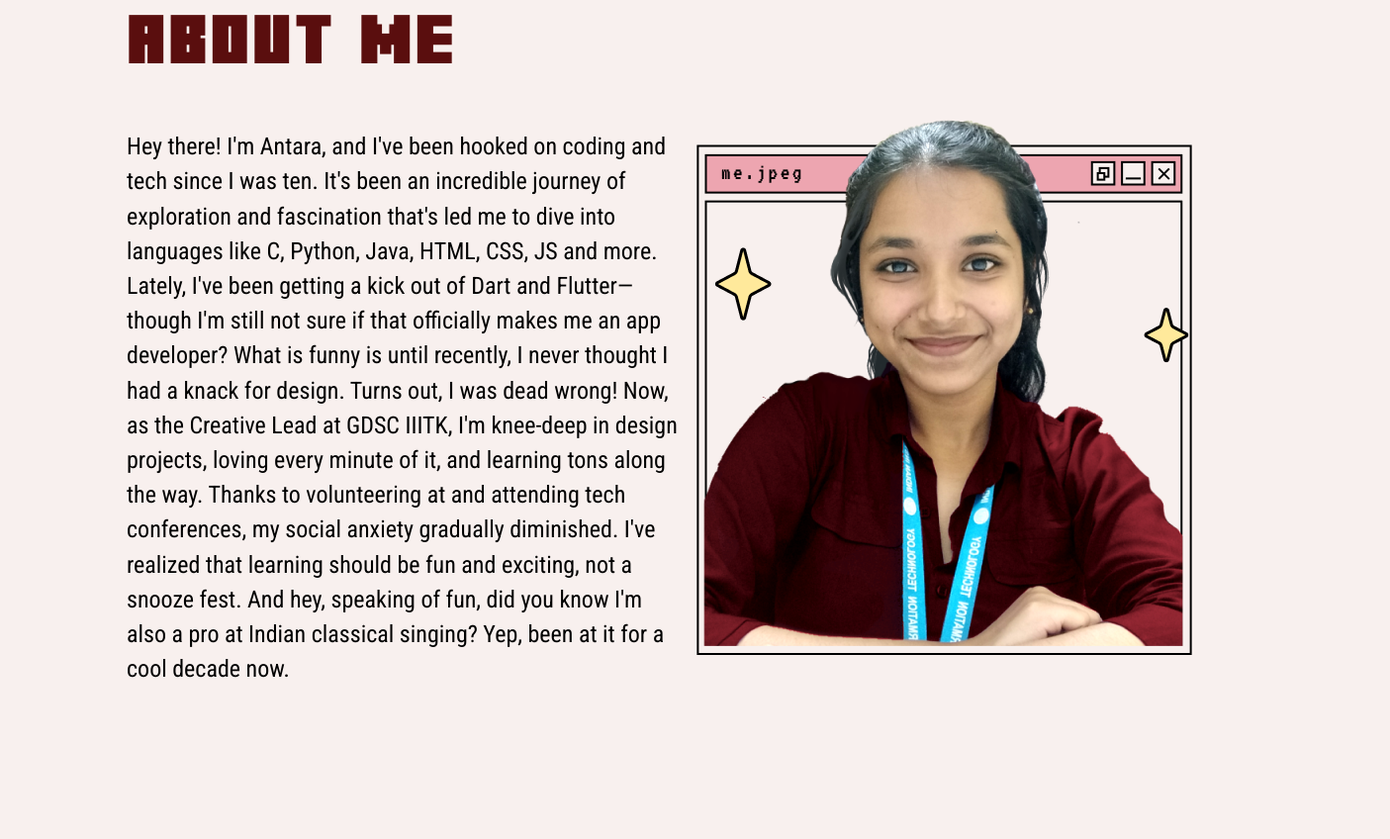
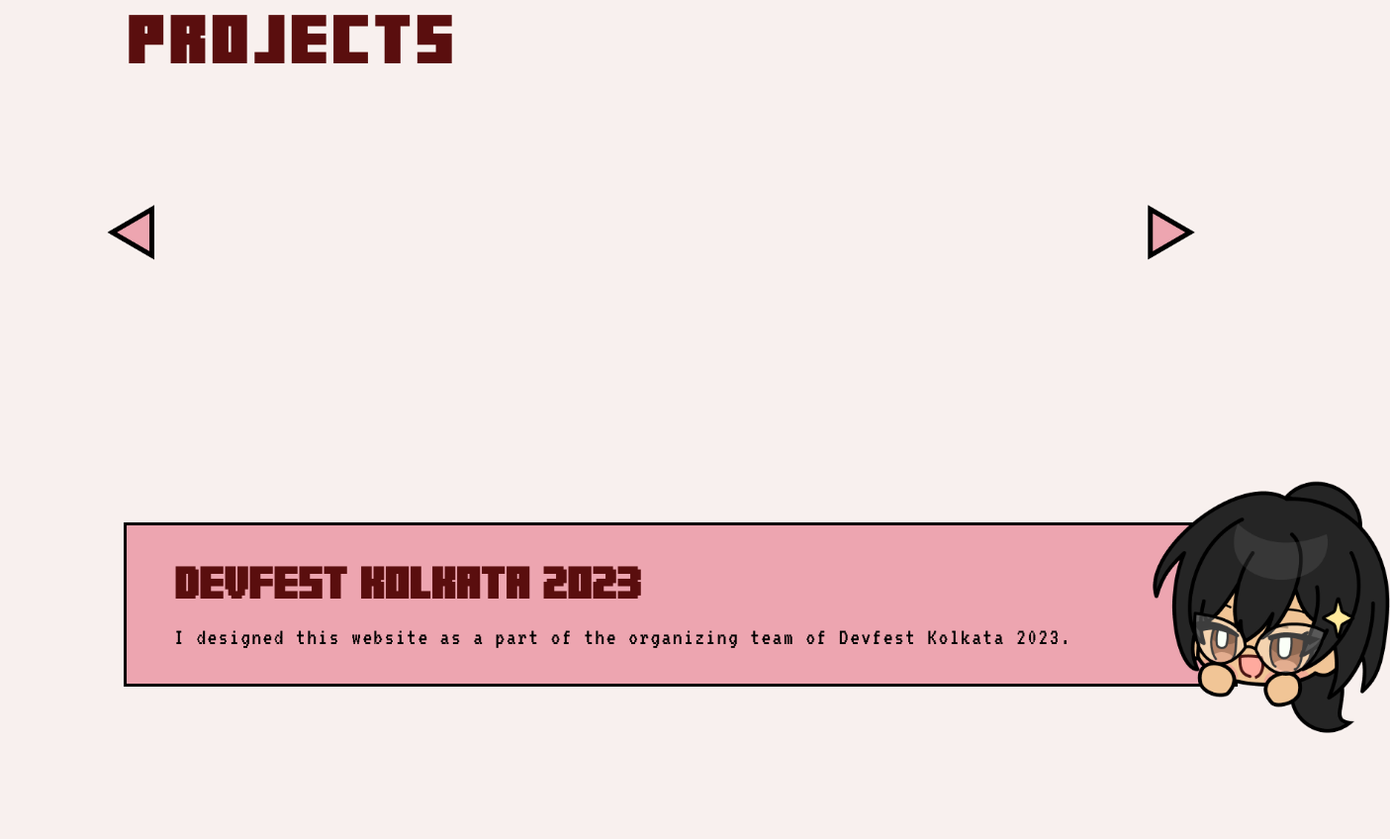
Before and after one commit to Antara-Paul04/antara-paul04.github.io, a plain HTML site: page index.html in a window 1280 px wide. Shown: the part 804-1652 px from the top of the page at 99% size, 1405 px wide, since content can reach past the window. Drawn offline with Linux system fonts and the light colour scheme.

Commit message:
basic alignment of projects

```diff
--- a/index.html
+++ b/index.html
@@ -38,15 +38,15 @@
                 <img src="assets/images/Group 440.png" alt="hearts">
             </div>
         </div>
-        <div class="about-page" id="about">
+        <!-- <div class="about-page" id="about">
             <h1 CLASS="head">ABOUT ME</h1>
             <div class="about-text">Hey there! I'm Antara, and I've been hooked on coding and tech since I was ten. It's been an incredible journey of exploration and fascination that's led me to dive into languages like C, Python, Java, HTML, CSS, JS and more. Lately, I've been getting a kick out of Dart and Flutter—though I'm still not sure if that officially makes me an app developer?
                 What is funny is until recently, I never thought I had a knack for design. Turns out, I was dead wrong! Now, as the Creative Lead at GDSC IIITK, I'm knee-deep in design projects, loving every minute of it, and learning tons along the way.
                 Thanks to volunteering at and attending tech conferences, my social anxiety gradually diminished. I've realized that learning should be fun and exciting, not a snooze fest. And hey, speaking of fun, did you know I'm also a pro at Indian classical singing? Yep, been at it for a cool decade now.</div>
                 <div class="about-img"><img src="assets/images/Group 445.png">
                 </div>
-        </div>
-        <div class="skills-page" id="skills">
+        </div> -->
+        <!-- <div class="skills-page" id="skills">
             <h1 CLASS="head">SKILLS</h1>
             <div class="skills-img">
                 <img src="assets/images/Group 431.png" alt="skills">
@@ -65,35 +65,22 @@
                     <li>Blender</a></li>
                 </ul>
             </div>
-        </div>
-        <!-- <div class="projects-page" id="projects">
+        </div> -->
+        <div class="projects" id="projects">
             <h1 class="head">PROJECTS</h1>
-            <div class='project-container' id="text1">
-                <div class='mushroom-arrow'>
-                    <img src="assets/images/Group 434.png" alt="mushroom-arrow">
-                </div>
-                <div class="project-image">
-                    <img src="assets/images/Group 435.png">
-                </div>
-                <div class="text" id="text1">
-                    <h1 class="main-text">Rebase Website Design</h1>
-                    <h1 class="short-text">A website I designed as one of the organizers of Rebase / GDSC Creative Lead<br><br>Check out the branding for the hackathon here</h1>
+            <div class="arrow">
+                <button class="arrow-l"><img src="assets/images/arrow-l.png"></button>
+                <button class="arrow-r"><img src="assets/images/arrow-r.png"></button>
+            </div>
+            <div class="exp">
+                <img src="assets/images/exp1.png">
+                <div class="textbox">
+                    <h1 class="textbox-head">DEVFEST KOLKATA 2023</h1>
+                    <br>
+                    <h3 class="textbox-p">I designed this website as a part of the organizing team of Devfest Kolkata 2023.</h3>
                 </div>
             </div>
-            <div class='project-container' id="text2">
-                <div class="text" id="text2">
-                    <h1 class="main-text">Devfest Kolkata 2023 Website</h1>
-                    <h1 class="short-text">I volunteered at GDG Devfest Kolkata 2023 organizing team and made the UI/UX for this website</h1>
-                </div>
-                <div class="project-image">
-                    <img src="assets/images/Group 436.png">
-                </div>
-                <div class='mushroom-arrow'>
-                    <img src="assets/images/Group 434.png" alt="mushroom-arrow" style="transform: scaleX(-1);">
-                </div>
-
-            </div>
-        </div> -->
+        </div>
         <div class="footer" id="footer">
             <ul class="socials">
                 <li><h1>Connect with me on: </h1></li>
--- a/style.css
+++ b/style.css
@@ -5,6 +5,10 @@
 @font-face {
     font-family: 'secondary-font';
     src: url('assets/fonts/RobotoCondensed-VariableFont_wght.ttf') format('truetype');
+}
+@font-face {
+    font-family: 'tertiary-font';
+    src: url('assets/fonts/VT323-Regular.ttf') format('truetype');
 }
 
 body {
@@ -134,6 +138,7 @@
     font-size: 3rem;
     position: absolute;
     letter-spacing: 0.3rem;
+    z-index: 10;
 }
 .about-text{
     padding-top: 10rem;
@@ -191,36 +196,7 @@
     width: 25rem;
 }
 
-.projects-page {
-    text-align: center;
-}
 
-.project-container {
-    display: flex;
-    align-items: center;
-    justify-content: center;
-}
-
-.mushroom-arrow {
-    margin-right: 2rem;
-    display: flex;
-    align-items: left;
-    margin-left: 4rem;
-    padding-top: 5rem;
-}
-.mushroom-arrow img {
-    max-width: 100%;
-    width: 8rem;
-    height: auto;
-    position: relative;
-    margin-top: 9rem;
-    z-index: 6;
-}
-
-.project-image {
-    margin-right: 3rem;
-    padding-top: 15rem;
-}
 
 .text {
     margin-right: 4rem;
@@ -238,6 +214,79 @@
 #text2 .text{
     text-align: right;
 }
+
+.arrow {
+    margin-top: 50%;
+    width: calc(90% - 40px);
+    position: absolute;
+    display: flex;
+    justify-content: space-between;
+    flex-direction: row;
+    top: 50%;
+    left: 8%;
+    transform: translateY(-50%);
+    overflow-x: hidden;
+}
+.arrow-r, .arrow-l{
+    background: transparent;
+    border: none;
+    outline: none;
+    cursor: pointer;
+}
+.arrow img {
+    max-width: 100%;
+    width: 3rem;
+}
+
+
+.textbox {
+    position: relative;
+    height: 10rem;
+    width: 70rem;
+    background-color: #EDA5B0;
+    outline: 3px solid black;
+    margin-top: 50%;
+    margin-bottom: 10rem;
+    display: flex;
+    justify-content: center;
+    flex-direction: column;
+    align-items: flex-start;
+}
+
+.textbox-head, .textbox-p {
+    text-align: left;
+    margin-left: 3rem;
+}
+
+.textbox-head {
+    font-family: 'primary-font';
+    color: #5A0E0E;
+    margin-top: 7%;
+    margin-bottom: -1.5rem;
+}
+
+.textbox-p {
+    font-family: 'tertiary-font';
+    font-size: 1.5rem;
+    margin-bottom: 5rem;
+    letter-spacing: 0.1rem;
+    font-weight: 100;
+}
+.exp {
+    position: relative;
+    display: inline-block;
+}
+
+.exp img {
+    max-width: 100%;
+    width: 15rem;
+    position: absolute;
+    top: 73%;
+    right: -14%;
+    transform: translateY(-50%);
+    z-index: 3;
+}
+
 .footer {
     background-color: #EDA5B0;
     color: rgb(0, 0, 0);
```
Also changed, not shown: assets/fonts/VT323-Regular.ttf (added), assets/images/arrow-l.png (added), assets/images/arrow-r.png (added), assets/images/exp1.png (added), assets/images/exp2.png (added), assets/images/exp3.png (added).
